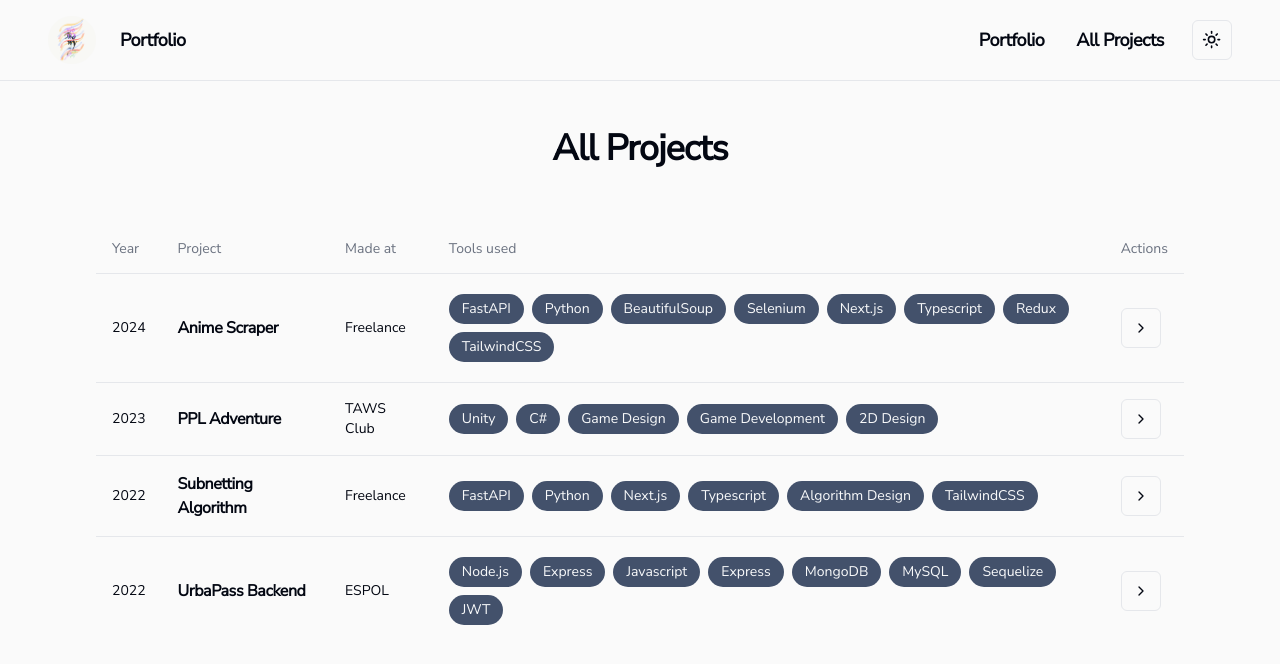
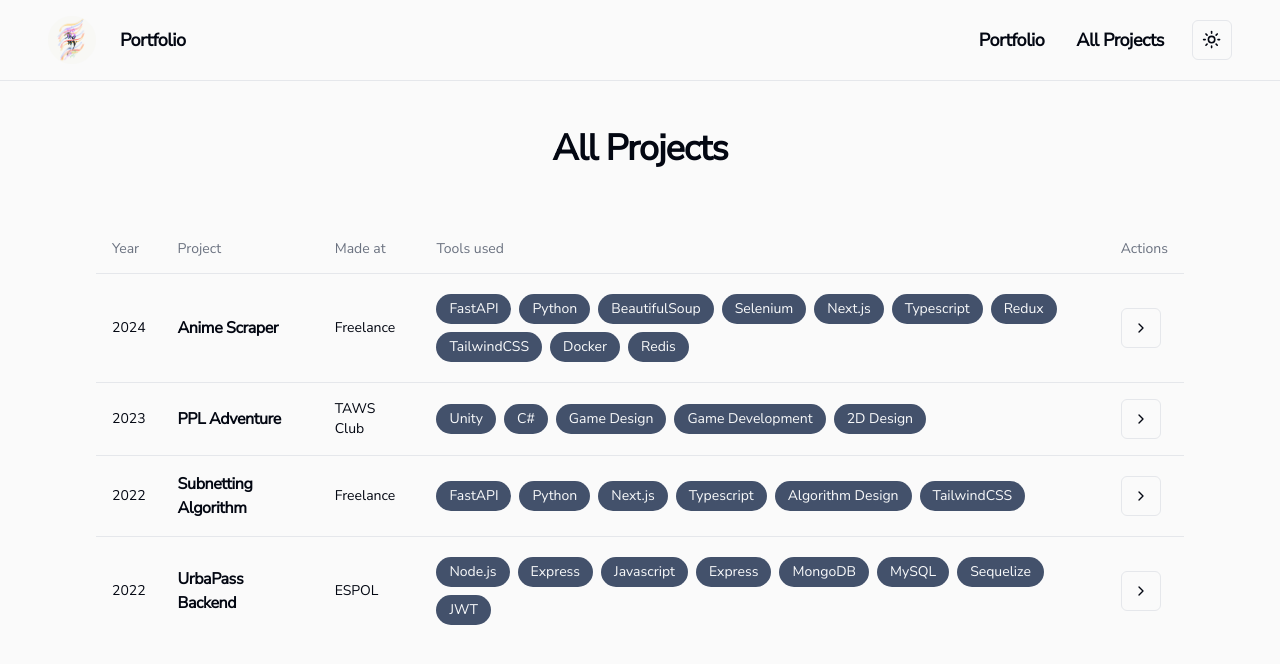
Before and after one commit to ElPitagoras14/ElPitagoras14.github.io, a Next.js app: page /projects in a window 1280 px wide. Shown: the top 664 px of the page. Built offline with nearby package versions, Linux system fonts and the light colour scheme.

Commit message:
Update projects.ts

```diff
--- a/src/data/projects.ts
+++ b/src/data/projects.ts
@@ -172,6 +172,8 @@ export const projects: Project[] = [
       "Typescript",
       "Redux",
       "TailwindCSS",
+      "Docker",
+      "Redis",
     ],
     links: {
       code: [
```
